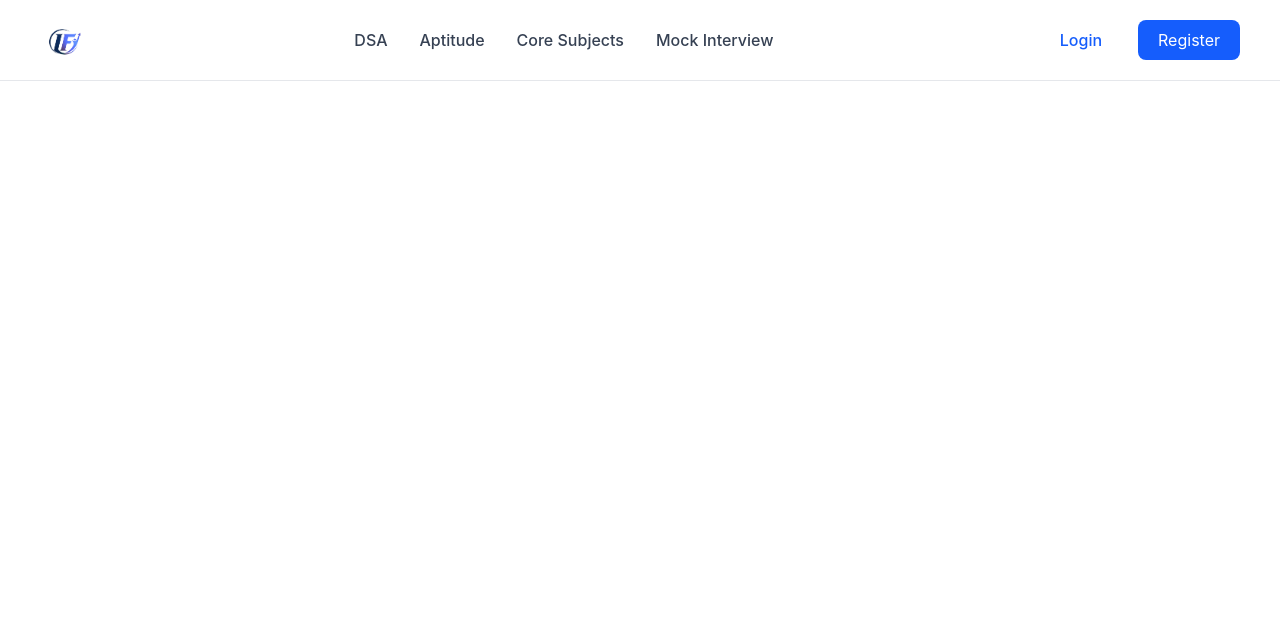
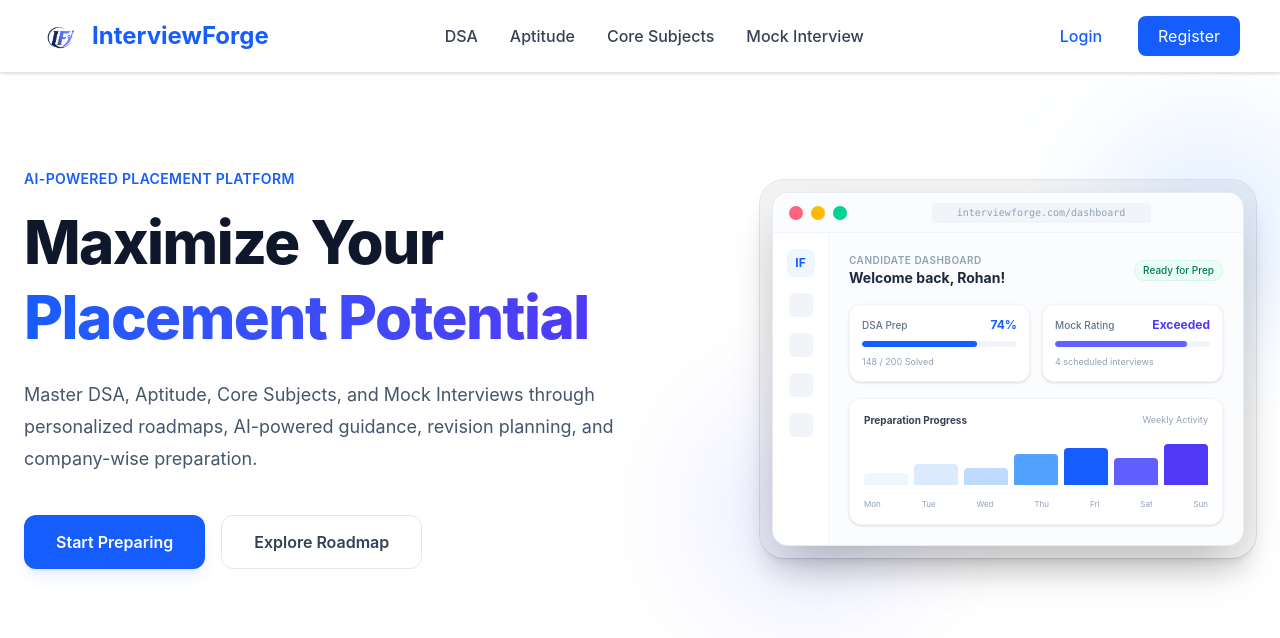
Before and after one commit to somnathbuilds/InterviewForge, a React (Vite) app in the folder client/: page / in a window 1280 px wide. Shown: the top 638 px of the page. Built offline with nearby package versions, Linux system fonts and the light colour scheme.

Commit message:
feat: build landing page hero section

```diff
--- a/client/src/components/layout/Navbar.jsx
+++ b/client/src/components/layout/Navbar.jsx
@@ -2,15 +2,18 @@ import logo from "../../assets/images/logo.png";
 
 function Navbar() {
   return (
-    <nav className="flex items-center justify-between px-10 py-4 border-b border-gray-200 bg-white">
+    <nav className="sticky top-0 z-50 flex items-center justify-between px-10 py-4 border-b border-gray-200 bg-white shadow-sm">
 
       {/* Left Section */}
-      <div className="flex items-center">
+      <div className="flex items-center gap-3">
         <img
           src={logo}
-          alt="InterviewForge"
-          className="h-12 w-12 object-contain"
+          alt="InterviewForge Logo"
+          className="h-10 w-10"
         />
+        <h1 className="text-2xl font-bold text-blue-600">
+          InterviewForge
+        </h1>
       </div>
 
       {/* Center Section */}
--- /dev/null
+++ b/client/src/pages/Home/Hero.jsx
@@ -0,0 +1,148 @@
+function Hero() {
+  return (
+    <section className="bg-white overflow-hidden">
+      <div className="max-w-7xl mx-auto px-6 py-16 lg:py-24 flex flex-col lg:flex-row items-center justify-between gap-12 lg:gap-16">
+
+        {/* Left Side */}
+        <div className="max-w-xl lg:max-w-2xl flex flex-col items-start text-left">
+
+          <p className="text-blue-600 font-semibold mb-4 tracking-wide uppercase text-sm">
+            AI-Powered Placement Platform
+          </p>
+
+          <h1 className="text-5xl lg:text-6xl font-extrabold text-slate-900 leading-tight tracking-tight">
+            Maximize Your <br className="hidden sm:inline" />
+            <span className="bg-gradient-to-r from-blue-600 to-indigo-600 bg-clip-text text-transparent">
+              Placement Potential
+            </span>
+          </h1>
+
+          <p className="mt-6 text-lg text-slate-600 leading-8">
+            Master DSA, Aptitude, Core Subjects, and Mock Interviews
+            through personalized roadmaps, AI-powered guidance,
+            revision planning, and company-wise preparation.
+          </p>
+
+          <div className="mt-10 flex gap-4 w-full sm:w-auto">
+
+            <button className="w-full sm:w-auto bg-blue-600 hover:bg-blue-700 text-white px-8 py-3.5 rounded-xl font-semibold shadow-lg shadow-blue-600/10 hover:shadow-blue-600/20 active:scale-95 transition-all duration-200 cursor-pointer">
+              Start Preparing
+            </button>
+
+            <button className="w-full sm:w-auto border border-slate-200 bg-white hover:bg-slate-50 hover:border-slate-300 text-slate-700 px-8 py-3.5 rounded-xl font-semibold active:scale-95 transition-all duration-200 cursor-pointer">
+              Explore Roadmap
+            </button>
+
+          </div>
+
+        </div>
+
+        {/* Right Side */}
+        <div className="w-full max-w-[580px] lg:w-1/2 flex justify-center lg:justify-end relative">
+          <div className="relative w-full bg-slate-900/5 rounded-3xl p-3 ring-1 ring-slate-900/10 backdrop-blur-sm shadow-xl">
+            <div className="relative bg-white rounded-2xl border border-slate-200/80 shadow-2xl overflow-hidden aspect-[4/3] flex flex-col">
+              {/* Browser Window Controls */}
+              <div className="h-10 border-b border-slate-100 bg-slate-50/50 px-4 flex items-center gap-2 shrink-0">
+                <span className="w-3.5 h-3.5 rounded-full bg-rose-400"></span>
+                <span className="w-3.5 h-3.5 rounded-full bg-amber-400"></span>
+                <span className="w-3.5 h-3.5 rounded-full bg-emerald-400"></span>
+                <div className="mx-auto w-1/2 h-5 rounded bg-slate-100 text-[10px] text-slate-400 flex items-center justify-center font-mono">
+                  interviewforge.com/dashboard
+                </div>
+              </div>
+
+              {/* Mockup Dashboard Content */}
+              <div className="flex-1 flex bg-slate-50/50">
+                {/* Dashboard Mini Sidebar */}
+                <div className="w-14 border-r border-slate-100 bg-white flex flex-col items-center py-4 gap-4 shrink-0">
+                  <div className="w-7 h-7 rounded-lg bg-blue-50 flex items-center justify-center text-blue-600 font-bold text-xs">IF</div>
+                  <div className="w-6 h-6 rounded-md bg-slate-100"></div>
+                  <div className="w-6 h-6 rounded-md bg-slate-100"></div>
+                  <div className="w-6 h-6 rounded-md bg-slate-100"></div>
+                  <div className="w-6 h-6 rounded-md bg-slate-100"></div>
+                </div>
+
+                {/* Dashboard Main Panel */}
+                <div className="flex-1 p-5 overflow-hidden flex flex-col gap-4">
+                  {/* Header Row */}
+                  <div className="flex justify-between items-center">
+                    <div>
+                      <div className="text-[10px] font-semibold text-slate-400 uppercase tracking-wider">Candidate Dashboard</div>
+                      <h3 className="text-sm font-bold text-slate-800">Welcome back, Rohan!</h3>
+                    </div>
+                    <span className="text-[10px] font-medium bg-emerald-50 text-emerald-700 px-2 py-0.5 rounded-full border border-emerald-100">
+                      Ready for Prep
+                    </span>
+                  </div>
+
+                  {/* Cards Row */}
+                  <div className="grid grid-cols-2 gap-3">
+                    {/* DSA Card */}
+                    <div className="bg-white p-3 rounded-xl border border-slate-100 shadow-sm flex flex-col justify-between">
+                      <div className="flex justify-between items-center">
+                        <span className="text-[10px] font-medium text-slate-500">DSA Prep</span>
+                        <span className="text-xs font-bold text-blue-600">74%</span>
+                      </div>
+                      <div className="mt-2 h-1.5 w-full bg-slate-100 rounded-full overflow-hidden">
+                        <div className="h-full bg-blue-600 rounded-full" style={{ width: '74%' }}></div>
+                      </div>
+                      <span className="text-[9px] text-slate-400 mt-2">148 / 200 Solved</span>
+                    </div>
+
+                    {/* Mock Interview Card */}
+                    <div className="bg-white p-3 rounded-xl border border-slate-100 shadow-sm flex flex-col justify-between">
+                      <div className="flex justify-between items-center">
+                        <span className="text-[10px] font-medium text-slate-500">Mock Rating</span>
+                        <span className="text-xs font-bold text-indigo-600">Exceeded</span>
+                      </div>
+                      <div className="mt-2 h-1.5 w-full bg-slate-100 rounded-full overflow-hidden">
+                        <div className="h-full bg-indigo-500 rounded-full" style={{ width: '85%' }}></div>
+                      </div>
+                      <span className="text-[9px] text-slate-400 mt-2">4 scheduled interviews</span>
+                    </div>
+                  </div>
+
+                  {/* Performance / Active Tasks section */}
+                  <div className="bg-white p-3.5 rounded-xl border border-slate-100 shadow-sm flex-1 flex flex-col justify-between min-h-0">
+                    <div className="flex justify-between items-center mb-2">
+                      <span className="text-[10px] font-bold text-slate-700">Preparation Progress</span>
+                      <span className="text-[9px] text-slate-400">Weekly Activity</span>
+                    </div>
+
+                    {/* Mock SVG Graph */}
+                    <div className="flex-1 flex items-end gap-1.5 h-16 pt-2">
+                      <div className="flex-1 bg-blue-50 hover:bg-blue-100 transition rounded-t-sm h-[30%]"></div>
+                      <div className="flex-1 bg-blue-100 hover:bg-blue-200 transition rounded-t-sm h-[50%]"></div>
+                      <div className="flex-1 bg-blue-200 hover:bg-blue-300 transition rounded-t-sm h-[40%]"></div>
+                      <div className="flex-1 bg-blue-400 hover:bg-blue-500 transition rounded-t-sm h-[75%]"></div>
+                      <div className="flex-1 bg-blue-600 hover:bg-blue-700 transition rounded-t-sm h-[90%]"></div>
+                      <div className="flex-1 bg-indigo-500 hover:bg-indigo-600 transition rounded-t-sm h-[65%]"></div>
+                      <div className="flex-1 bg-indigo-600 hover:bg-indigo-700 transition rounded-t-sm h-[100%]"></div>
+                    </div>
+
+                    <div className="flex justify-between items-center text-[8px] text-slate-400 mt-2 pt-1 border-t border-slate-50">
+                      <span>Mon</span>
+                      <span>Tue</span>
+                      <span>Wed</span>
+                      <span>Thu</span>
+                      <span>Fri</span>
+                      <span>Sat</span>
+                      <span>Sun</span>
+                    </div>
+                  </div>
+                </div>
+              </div>
+            </div>
+
+            {/* Background decorative glowing elements */}
+            <div className="absolute -top-12 -right-12 w-48 h-48 bg-blue-400/20 rounded-full blur-3xl -z-10 pointer-events-none"></div>
+            <div className="absolute -bottom-12 -left-12 w-48 h-48 bg-indigo-400/20 rounded-full blur-3xl -z-10 pointer-events-none"></div>
+          </div>
+        </div>
+
+      </div>
+    </section>
+  );
+}
+
+export default Hero;
--- a/client/src/pages/Home/Home.jsx
+++ b/client/src/pages/Home/Home.jsx
@@ -1,9 +1,11 @@
 import Navbar from "../../components/layout/Navbar";
+import Hero from "./Hero";
 
 function Home() {
   return (
     <>
       <Navbar />
+      <Hero />
     </>
   );
 }
```
